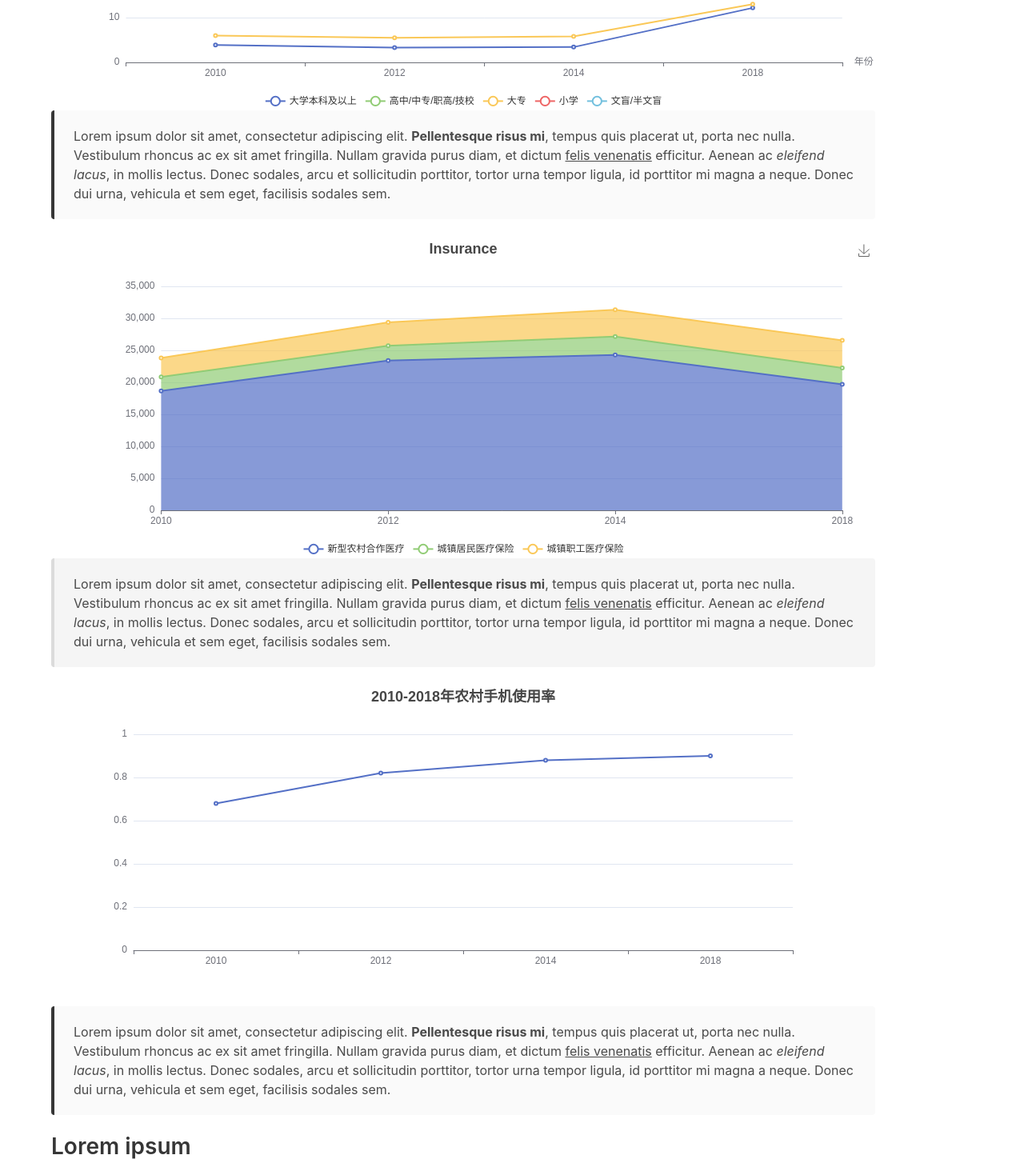
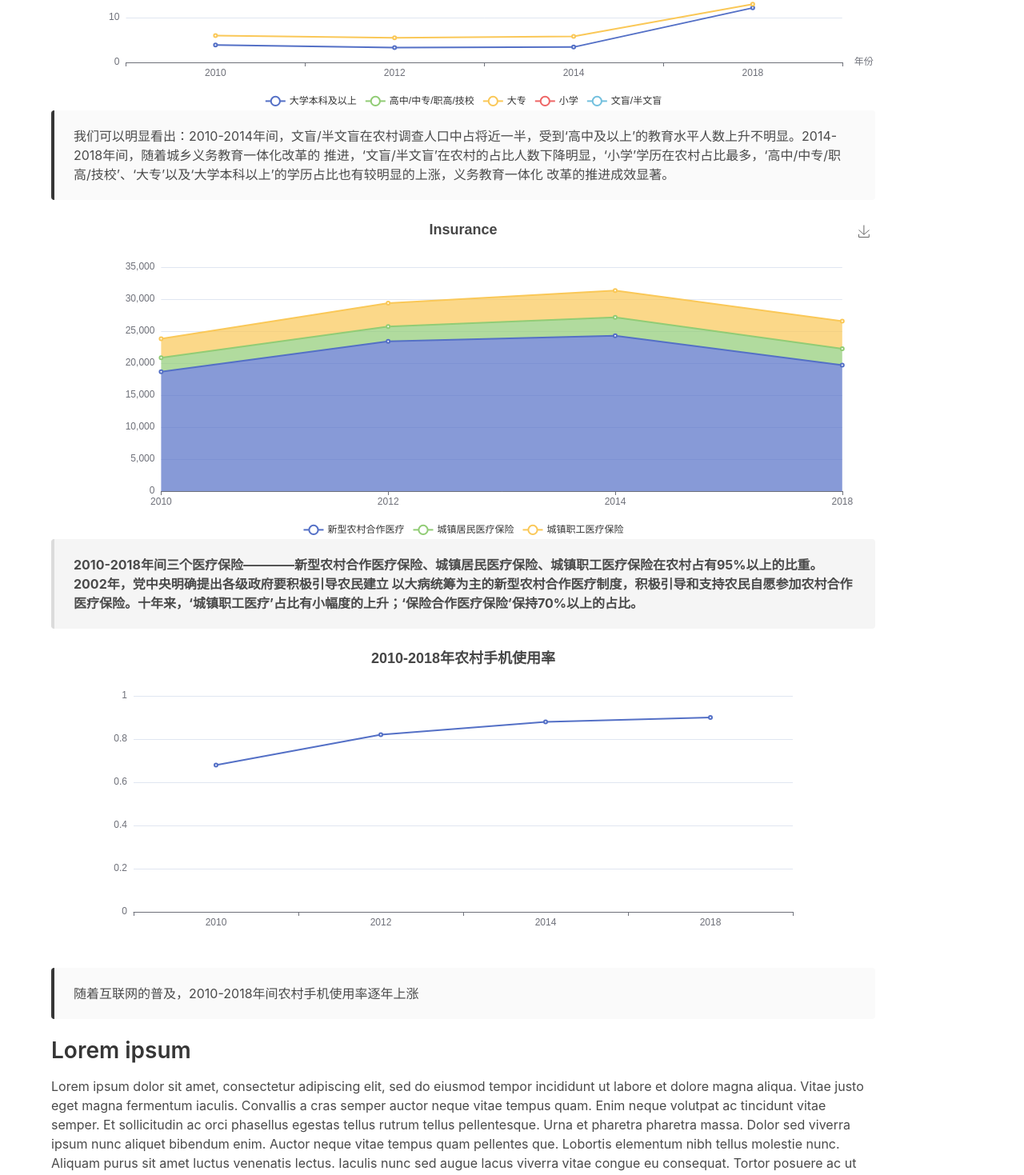
Before and after one commit to lie-flat/cfps-report, a Vue app: page / in a window 1280 px wide. Shown: the part 4154-5623 px from the top of the page at 80% size. Built offline with nearby package versions, Linux system fonts and the light colour scheme.

Commit message:
add words

```diff
--- a/src/components/contents/SectionA.vue
+++ b/src/components/contents/SectionA.vue
@@ -9,44 +9,31 @@
       <div class="message-body">
         <strong>
         为实现乡村振兴，教育普及化成为一项重要的硬性指标。政府加大对贫困地区的倾斜扶持力度。
-        由CFPS统计的信息可以明显看出：文盲/半文盲的占比下降22%；受到高中及以上的教育的人占统计人口的50%，农村义务教育发展不平衡不充分问题有较明显的缓解。
+        由CFPS统计的信息可以明显看出：‘文盲/半文盲’的占比下降22%；受到高中及以上的教育的人占统计人口的50%，农村义务教育发展不平衡不充分问题有较明显的缓解。
         </strong>
       </div>
     </article>
     <Edu_compar />
     <article class="message is-dark">
       <div class="message-body">
-        Lorem ipsum dolor sit amet, consectetur adipiscing elit.
-        <strong>Pellentesque risus mi</strong>, tempus quis placerat ut, porta
-        nec nulla. Vestibulum rhoncus ac ex sit amet fringilla. Nullam gravida
-        purus diam, et dictum <a>felis venenatis</a> efficitur. Aenean ac
-        <em>eleifend lacus</em>, in mollis lectus. Donec sodales, arcu et
-        sollicitudin porttitor, tortor urna tempor ligula, id porttitor mi magna
-        a neque. Donec dui urna, vehicula et sem eget, facilisis sodales sem.
+        我们可以明显看出：2010-2014年间，文盲/半文盲在农村调查人口中占将近一半，受到‘高中及以上’的教育水平人数上升不明显。2014-2018年间，随着城乡义务教育一体化改革的
+        推进，‘文盲/半文盲’在农村的占比人数下降明显，‘小学’学历在农村占比最多，‘高中/中专/职高/技校’、‘大专’以及‘大学本科以上’的学历占比也有较明显的上涨，义务教育一体化
+        改革的推进成效显著。
       </div>
     </article>
     <insurance />
     <article class="message">
       <div class="message-body">
-        Lorem ipsum dolor sit amet, consectetur adipiscing elit.
-        <strong>Pellentesque risus mi</strong>, tempus quis placerat ut, porta
-        nec nulla. Vestibulum rhoncus ac ex sit amet fringilla. Nullam gravida
-        purus diam, et dictum <a>felis venenatis</a> efficitur. Aenean ac
-        <em>eleifend lacus</em>, in mollis lectus. Donec sodales, arcu et
-        sollicitudin porttitor, tortor urna tempor ligula, id porttitor mi magna
-        a neque. Donec dui urna, vehicula et sem eget, facilisis sodales sem.
+        <strong>
+        2010-2018年间三个医疗保险————新型农村合作医疗保险、城镇居民医疗保险、城镇职工医疗保险在农村占有95%以上的比重。2002年，党中央明确提出各级政府要积极引导农民建立
+        以大病统筹为主的新型农村合作医疗制度，积极引导和支持农民自愿参加农村合作医疗保险。十年来，‘城镇职工医疗’占比有小幅度的上升；‘保险合作医疗保险’保持70%以上的占比。
+        </strong>
       </div>
     </article>
     <use-phone />
     <article class="message is-dark">
       <div class="message-body">
-        Lorem ipsum dolor sit amet, consectetur adipiscing elit.
-        <strong>Pellentesque risus mi</strong>, tempus quis placerat ut, porta
-        nec nulla. Vestibulum rhoncus ac ex sit amet fringilla. Nullam gravida
-        purus diam, et dictum <a>felis venenatis</a> efficitur. Aenean ac
-        <em>eleifend lacus</em>, in mollis lectus. Donec sodales, arcu et
-        sollicitudin porttitor, tortor urna tempor ligula, id porttitor mi magna
-        a neque. Donec dui urna, vehicula et sem eget, facilisis sodales sem.
+        随着互联网的普及，2010-2018年间农村手机使用率逐年上涨
       </div>
     </article>
   </div>
```
